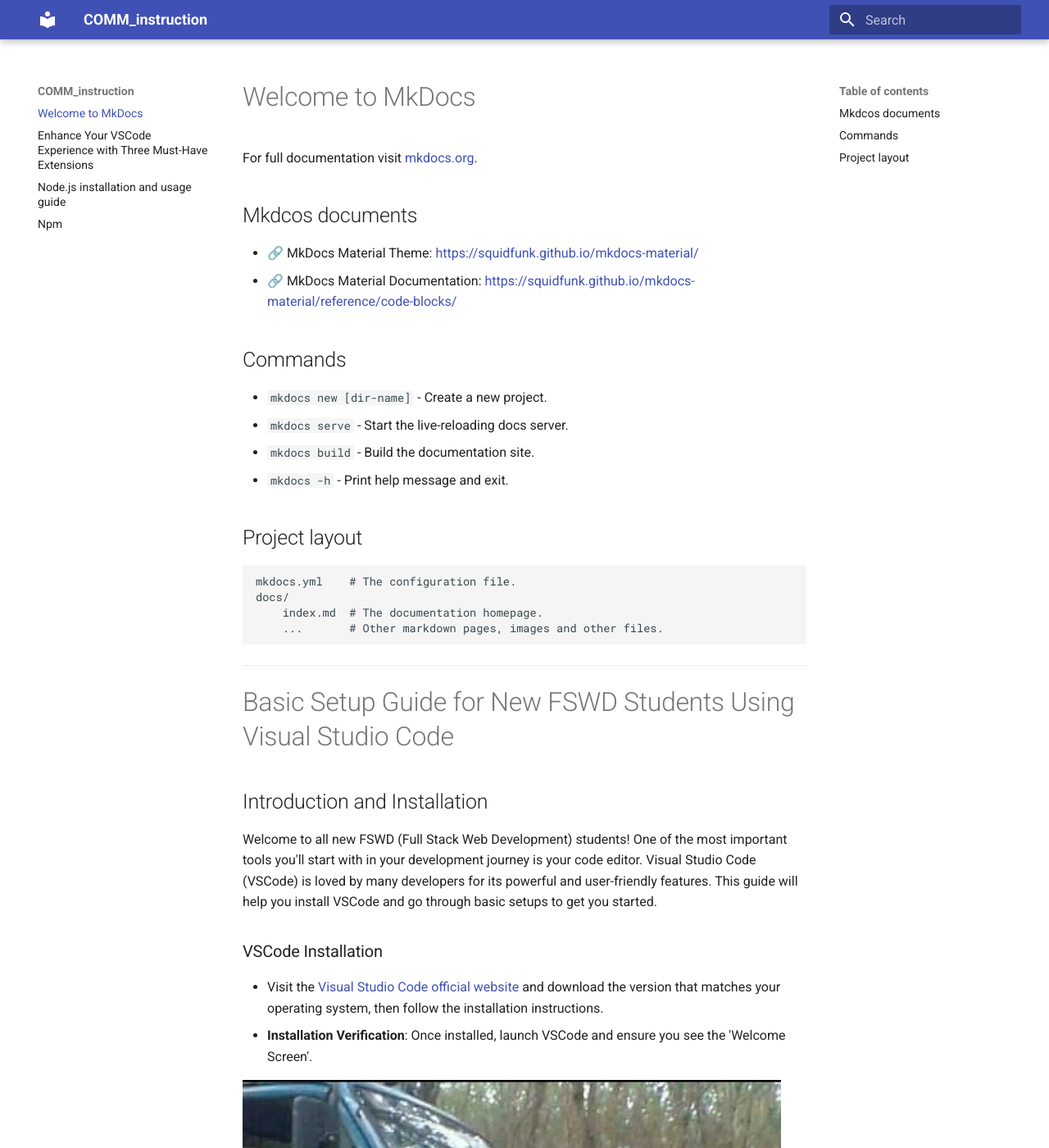
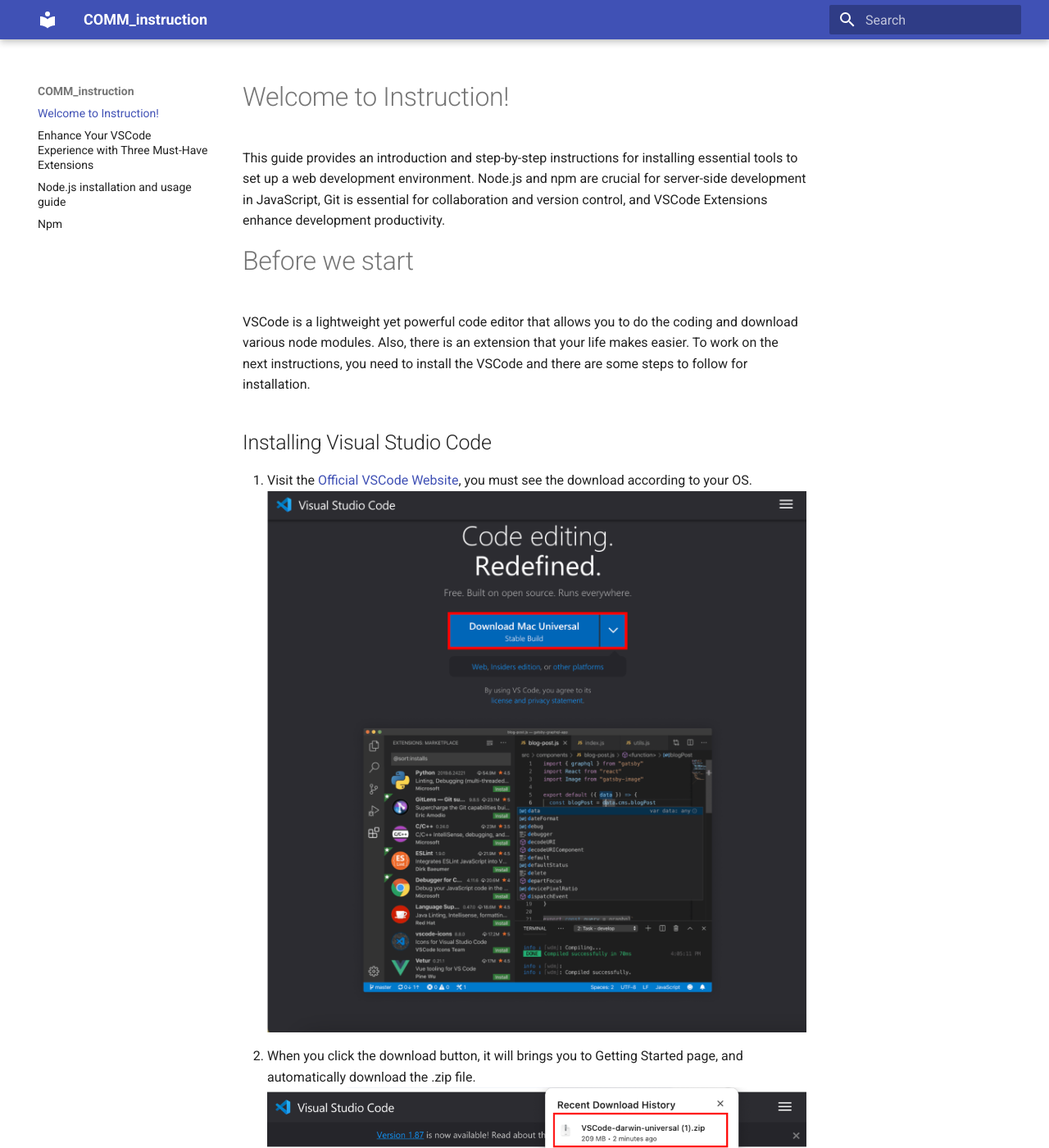
Before and after one commit to Jin-fswd/COMM_mkdocs, an MkDocs documentation site: the page built from docs/index.md, in a window 1280 px wide and 1400 px high. Shown: the whole window at 82% size. Built offline with MkDocs 1.6.1 and Material for MkDocs 9.7.7, drawn with Linux system fonts in a browser that asks for light colours; some of the changed text lies outside the part shown.

Commit message:
finished introduction

```diff
--- a/docs/index.md
+++ b/docs/index.md
@@ -1,37 +1,15 @@
-# Welcome to MkDocs
+# Welcome to Instruction!
 
-For full documentation visit [mkdocs.org](https://www.mkdocs.org).
+This guide provides an introduction and step-by-step instructions for installing essential tools to set up a web development environment. Node.js and npm are crucial for server-side development in JavaScript, Git is essential for collaboration and version control, and VSCode Extensions enhance development productivity.
 
-## Mkdcos documents
-* 🔗 MkDocs Material Theme: [https://squidfunk.github.io/mkdocs-material/](https://squidfunk.github.io/mkdocs-material/)
-* 🔗 MkDocs Material Documentation: [https://squidfunk.github.io/mkdocs-material/reference/code-blocks/](https://squidfunk.github.io/mkdocs-material/reference/code-blocks/)
+# Before we start
+VSCode is a lightweight yet powerful code editor that allows you to do the coding and download various node modules. Also, there is an extension that your life makes easier. To work on the next instructions, you need to install the VSCode and there are some steps to follow for installation.
 
-## Commands
-
-* `mkdocs new [dir-name]` - Create a new project.
-* `mkdocs serve` - Start the live-reloading docs server.
-* `mkdocs build` - Build the documentation site.
-* `mkdocs -h` - Print help message and exit.
-
-## Project layout
-
-    mkdocs.yml    # The configuration file.
-    docs/
-        index.md  # The documentation homepage.
-        ...       # Other markdown pages, images and other files.
-
-------------------------------------------------------------------------------------------
-
-# Basic Setup Guide for New FSWD Students Using Visual Studio Code
-
-## Introduction and Installation
-
-Welcome to all new FSWD (Full Stack Web Development) students! One of the most important tools you'll start with in your development journey is your code editor. Visual Studio Code (VSCode) is loved by many developers for its powerful and user-friendly features. This guide will help you install VSCode and go through basic setups to get you started.
-
-### VSCode Installation
-
-- Visit the [Visual Studio Code official website](https://code.visualstudio.com/) and download the version that matches your operating system, then follow the installation instructions.
-- **Installation Verification**: Once installed, launch VSCode and ensure you see the 'Welcome Screen'.
-
-
-![smaple image](assets/images/sample_img.jpg)
+## Installing Visual Studio Code
+1. Visit the [Official VSCode Website](https://code.visualstudio.com/), you must see the download according to your OS.
+![VSCode installation](./Assets/images/vscode_installation.png)
+2. When you click the download button, it will brings you to Getting Started page, and automatically download the .zip file.
+![VSCode downloading](./Assets/images/vscode_downloading.png)
+3. Unzip the file, then it will automatically add an application on your background.
+![VSCode downloaded mac](./Assets/images/vscode_downloaded_mac.png)
+4. Now, you are good to go the next steps!
```
Also changed, not shown: docs/Assets/images/vscode_downloaded_mac.png (added), docs/Assets/images/vscode_downloading.png (added), docs/Assets/images/vscode_installation.png (added), docs/Assets/images/vscode_installer_mac.png (added), 2 other files.
